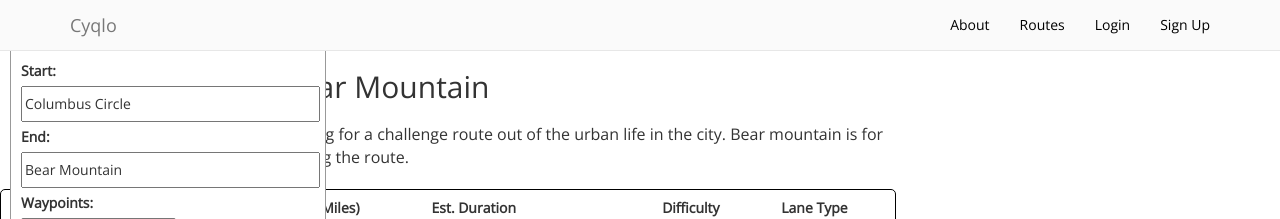
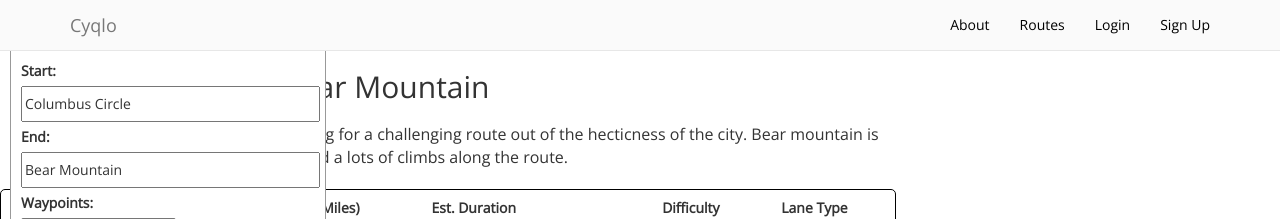
Before and after one commit to johnnyplaydrums/cyqlo, a Django app: page /columbuscircle_bearmtn_route in a window 1280 px wide. Shown: the top 219 px of the page. Run offline with Django 3.2, Linux system fonts and the light colour scheme; some libraries are stand-ins or nearby versions.

Commit message:
edits to bear moutnain copy

```diff
--- a/main/templates/columbuscircle_bearmtn_route.html
+++ b/main/templates/columbuscircle_bearmtn_route.html
@@ -9,7 +9,9 @@
 <script rel ="javascript" src="{% static "javascripts/cityracks.js" %}"></script>
 <script rel ="javascript" src="{% static "javascripts/markerclustererplus_packed.js" %}"></script>
 <div id = routeheader> <h2>Columbus Circle to Bear Mountain</h2> </div>
-<div id ="routecopy">"Be..bea..bear mountain!" If you are looking for a challenge route out of the urban life in the city. Bear mountain is for you. Scenic views and a lots of climbs along the route.</div>
+<div id ="routecopy">"Be..bea..bear mountain!" If you are looking for a challenging
+  route out of the hecticness of the city. Bear mountain is right for you.
+  Be ready for scenic views and a lots of climbs along the route.</div>
   <div class="table-responsive">
     <table class="table">
       <thead>
```
